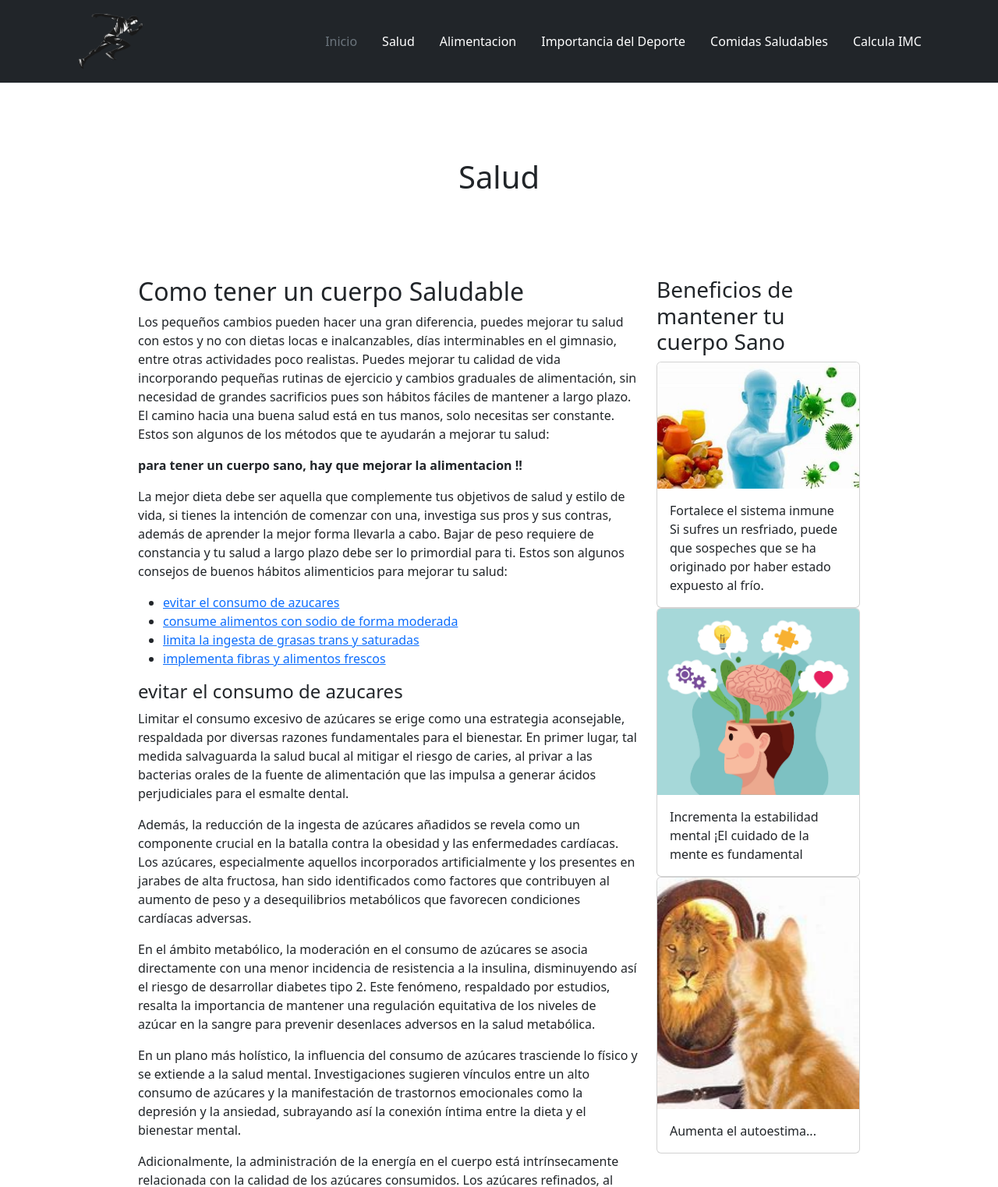
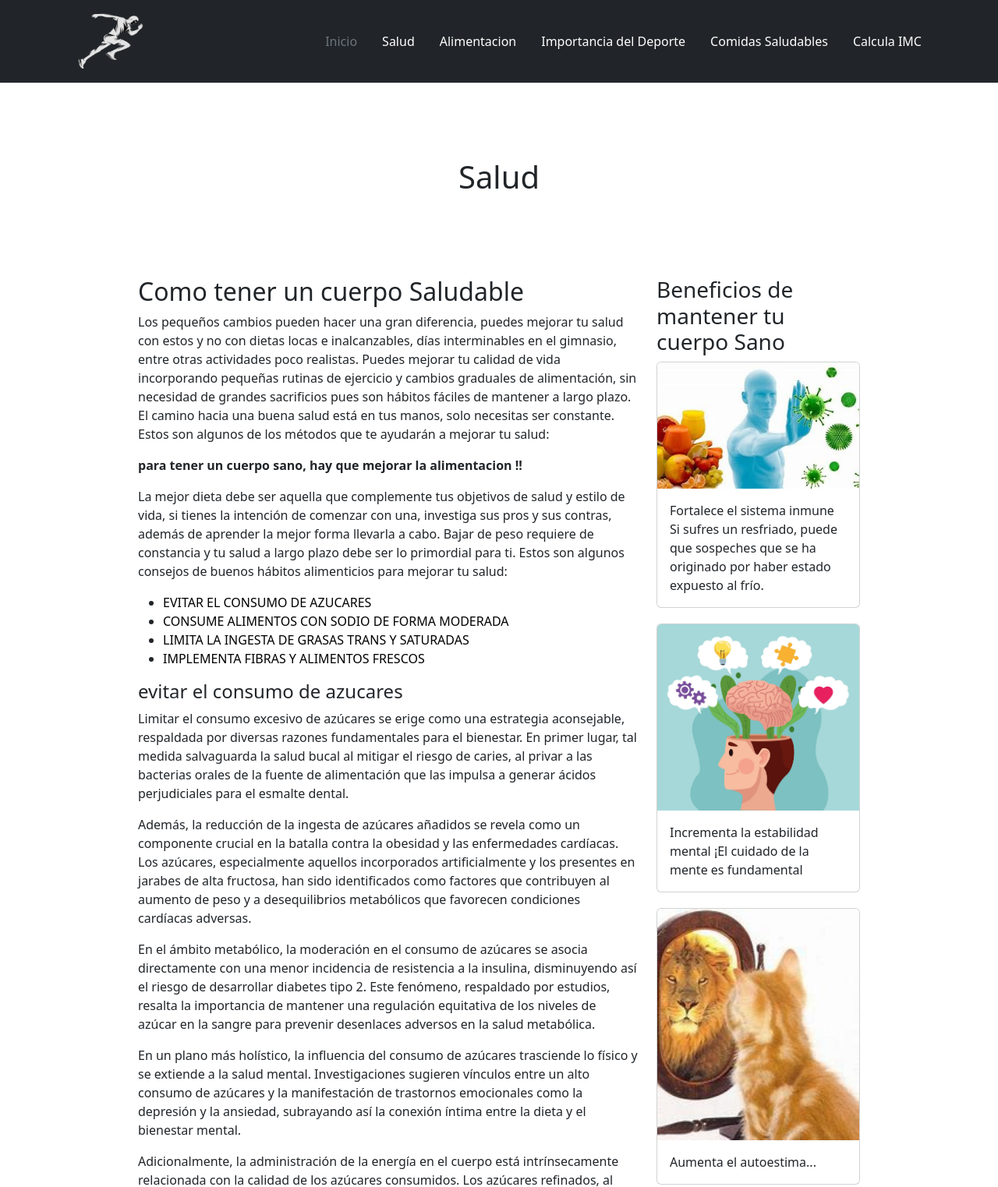
Before and after one commit to manu-bere/ProyectoFinalBerenguerReEntrega, a website: page paginas/salud.html in a window 1280 px wide. Shown: the top 1523 px of the page at 78% size. Drawn offline with nearby package versions, Linux system fonts and the light colour scheme.

Commit message:
salud sin div

```diff
--- a/paginas/salud.html
+++ b/paginas/salud.html
@@ -25,7 +25,7 @@
             <article class="container">
                 <div class="d-flex flex-wrap align-items-center justify-content-center justify-content-lg-start">
                 <a href="../index.html" class="d-flex align-items-center my-2 my-lg-0 me-lg-auto text-white text-decoration-none">
-                    <img class="bi me-2" width="120" height="90" role="img" aria-label="aria-label" _mstaria-label="138918" _mstHash="68" src="../imagenes/logos/fondo--1.png"></img>
+                    <img class="bi me-2" width="120" height="90" role="img" aria-label="aria-label" _mstaria-label="138918" _mstHash="68" src="../imagenes/logos/fondo--1nvertido.png"></img>
                 </a>
 
                 <ul class="nav col-12 col-lg-auto my-2 justify-content-center my-md-0 text-small">
--- a/scss/componentes/_header.scss
+++ b/scss/componentes/_header.scss
@@ -9,7 +9,7 @@
                     li{
                         .tetexto-gris{
                             text-decoration: none;
-                            color: rgb(171, 171, 171);
+                            color: rgb(171, 171, 171);}
                         }
                     }
                     li{
@@ -22,4 +22,3 @@
             }
         }
     }
-}
--- a/scss/componentes/_main.scss
+++ b/scss/componentes/_main.scss
@@ -32,6 +32,10 @@
                     .tarjeta-index{
                         .espaciado-tarjetas{
                             margin-bottom: 35px;
+                            text-align: center;
+                            h3{
+                                margin: 0;
+                            }
                             .card{
                                 transition: 1s;
                                 &:hover{
@@ -51,20 +55,22 @@
 
       /*MAIN-SALUD */
 .salud-main{
-    div{
-        div{
-            div{
+    section{
+        section{
+            article{
                 .texto-salud{
                     .lista-salud{
                         li{
                             a{
                                 text-decoration: none;
+                                color: black;
+                                text-transform: uppercase;
                             }
                         }
                     }
                 }
             }
-            div{
+            section{
                 .tarjetas{
                     .espaciado-tarjetas{
                         margin-bottom: 20px;
```
Also changed, not shown: css/style.css, 1 other file.
